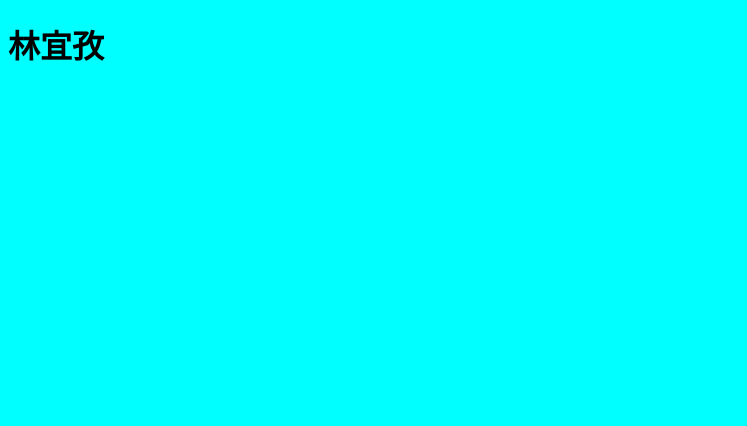
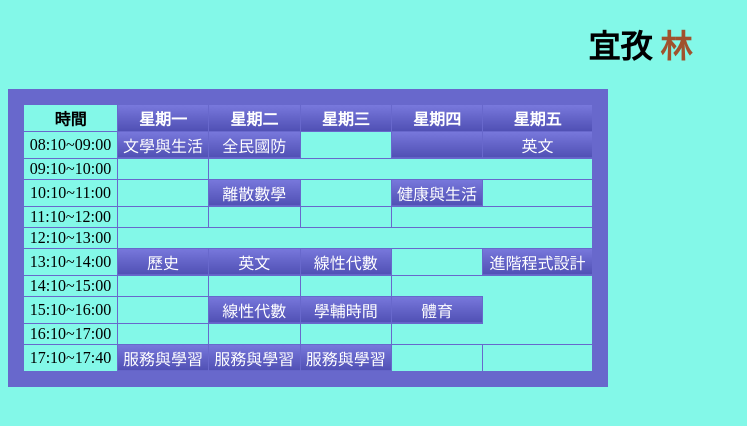
Before and after one commit to 109021068/109021068-20210319, a plain HTML site: page index.html in a window 1280 px wide. Shown: the whole page, without its empty margins (0-747 px from the left). Drawn offline with Linux system fonts and the light colour scheme.

Commit message:
Add files via upload

```diff
--- a/index.html
+++ b/index.html
@@ -1,9 +1,97 @@
 <!DOCTYPE html>
 <html>
     <head>
+        <style>
+            table {
+                border: 1pc solid #6868cc;
+                border-collapse: collapse;
+                width: 600px;
+                text-align: center;
+                margin: 2e auto ee auto;
+            }
+            th, td {
+                border: 1px solid #6868cc;
+                border-collapse:  collapse;
+            }
+        </style>
 
     </head>
-    <body style="background-color: aqua;">
-        <h1 style="text-aligh: center;">林宜孜</h1>
+    <body style = "background-color: rgb(131, 248, 232) ; ">
+       <h1 style="text-align: center;">宜孜 <span style="color: sienna;">林</span></h1>
+       <table>
+        <tr>
+            <th>時間</th>
+            <th style="background-image:linear-gradient(rgb(120,120,220), rgb(80, 80, 180)); color : white">星期一</th>
+            <th style="background-image:linear-gradient(rgb(120,120,220), rgb(80, 80, 180)); color : white">星期二</th>
+            <th style="background-image:linear-gradient(rgb(120,120,220), rgb(80, 80, 180)); color : white">星期三</th>
+            <th style="background-image:linear-gradient(rgb(120,120,220), rgb(80, 80, 180)); color : white">星期四</th>
+            <th style="background-image:linear-gradient(rgb(120,120,220), rgb(80, 80, 180)); color : white">星期五</th>
+        </tr>
+        <tr>
+            <td>08:10~09:00</td>
+            <td rowapan=2 style="background-image:linear-gradient(rgb(120,120,220), rgb(80, 80, 180)); color : white">文學與生活</td>
+            <td rowapan=2 style="background-image:linear-gradient(rgb(120,120,220), rgb(80, 80, 180)); color : white">全民國防</td>
+            <td></td>
+            <td rowapan=2 style="background-image:linear-gradient(rgb(120,120,220), rgb(80, 80, 180)); color : white"></td>
+            <td rowapan=2 style="background-image:linear-gradient(rgb(120,120,220), rgb(80, 80, 180)); color : white">英文</td>
+        </tr>
+        <tr>
+            <td>09:10~10:00</td>
+            <td></td>
+        </tr>
+        <tr>
+            <td>10:10~11:00</td>
+            <td></td>
+            <td rowapan=2 style="background-image:linear-gradient(rgb(120,120,220), rgb(80, 80, 180)); color : white">離散數學</td>
+            <td></td>
+            <td rowapan=2 style="background-image:linear-gradient(rgb(120,120,220), rgb(80, 80, 180)); color : white">健康與生活</td>
+            <td></td>
+        </tr>
+        <tr>
+            <td>11:10~12:00</td>
+            <td></td>
+            <td></td>
+            <td></td>
+        </tr>
+        <tr>
+            <td>12:10~13:00</td>
+            <td colspan=5></td>
+        </tr>
+        <tr>
+            <td>13:10~14:00</td>
+            <td rowapan=2 style="background-image:linear-gradient(rgb(120,120,220), rgb(80, 80, 180)); color : white">歷史</td>
+            <td style="background-image:linear-gradient(rgb(120,120,220), rgb(80, 80, 180)); color : white">英文</td>
+            <td style="background-image:linear-gradient(rgb(120,120,220), rgb(80, 80, 180)); color : white">線性代數</td>
+            <td></td>
+            <td rowapan=3 style="background-image:linear-gradient(rgb(120,120,220), rgb(80, 80, 180)); color : white">進階程式設計</td>
+        </tr>
+        <tr>
+            <td>14:10~15:00</td>
+            <td></td>
+            <td></td>
+            <td></td>
+        </tr>
+        <tr>
+            <td>15:10~16:00</td>
+            <td></td>
+            <td rowapan=2 style="background-image:linear-gradient(rgb(120,120,220), rgb(80, 80, 180)); color : white">線性代數</td>
+            <td style="background-image:linear-gradient(rgb(120,120,220), rgb(80, 80, 180)); color : white">學輔時間</td>
+            <td rowapan=2 style="background-image:linear-gradient(rgb(120,120,220), rgb(80, 80, 180)); color : white">體育</td>
+        </tr>
+        <tr>
+            <td>16:10~17:00</td>
+            <td></td>
+            <td></td>
+            <td></td>
+        </tr>
+        <tr>
+            <td>17:10~17:40</td>
+            <td style="background-image:linear-gradient(rgb(120,120,220), rgb(80, 80, 180)); color : white">服務與學習</td>
+            <td style="background-image:linear-gradient(rgb(120,120,220), rgb(80, 80, 180)); color : white">服務與學習</td>
+            <td style="background-image:linear-gradient(rgb(120,120,220), rgb(80, 80, 180)); color : white">服務與學習</td>
+            <td></td>
+            <td></td>
+        </tr>
+        </table>
     </body>
 </html>
```
Also changed, not shown: sftp.json (added, +10 -0 lines).
